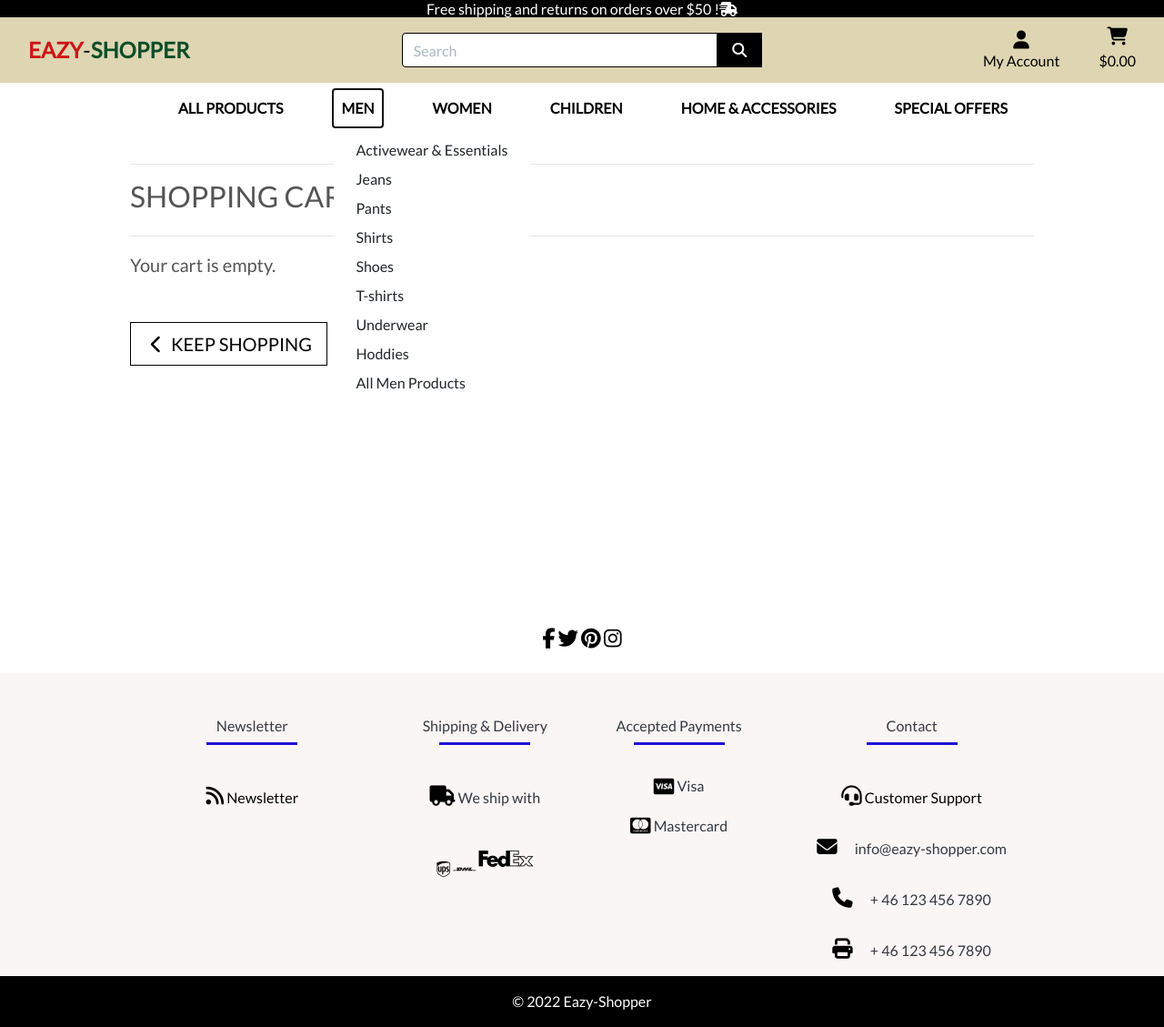
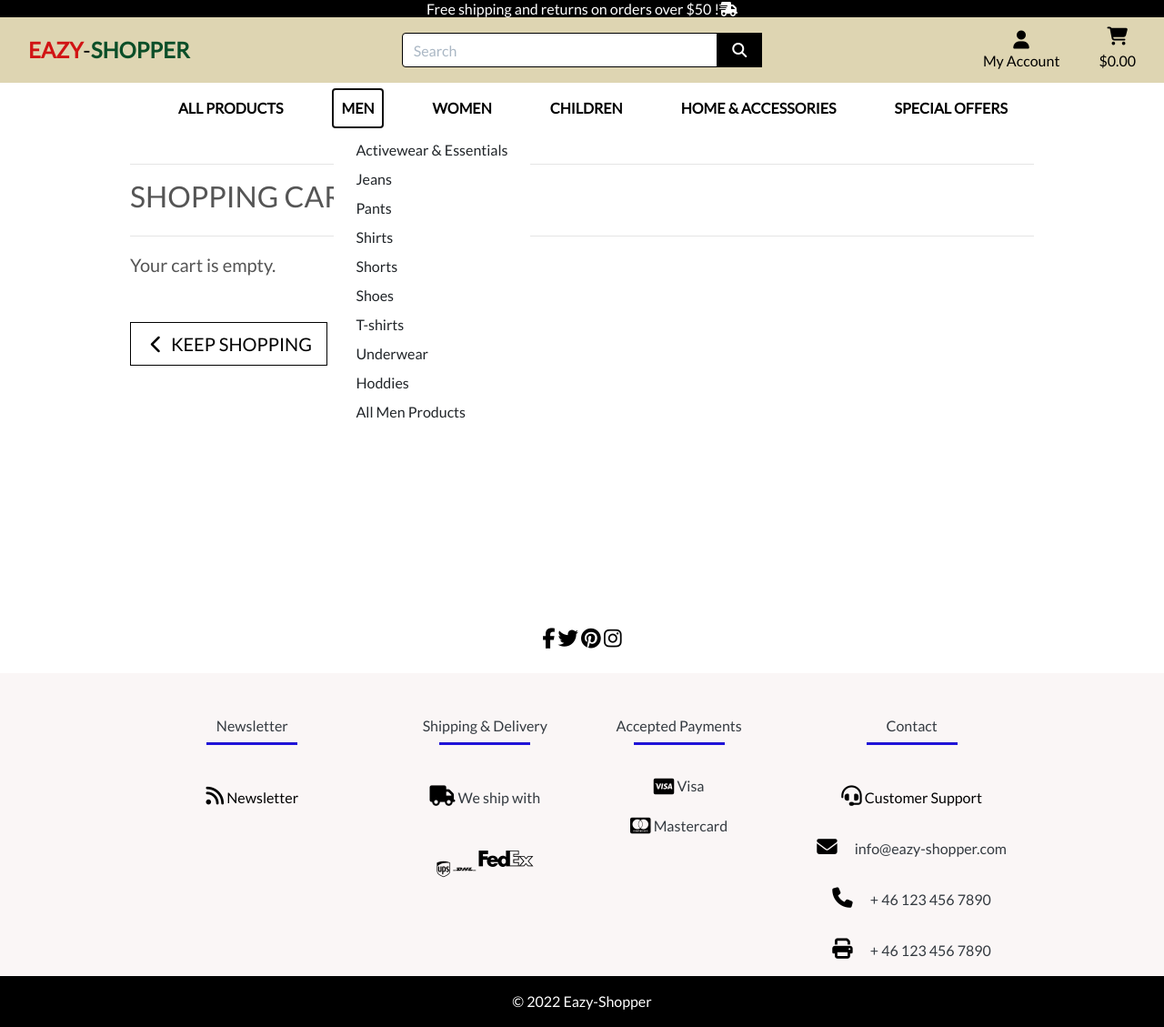
Before and after one commit to gullah26/eazy-shopper, a Django app: page /cart/ in a window 1280 px wide, after a click on "MEN". Shown: the whole page at 91% size. Run offline with Django 3.2, Linux system fonts and the light colour scheme; some libraries are stand-ins or nearby versions.

Commit message:
Product category sorting

```diff
--- a/templates/includes/main-nav.html
+++ b/templates/includes/main-nav.html
@@ -17,15 +17,16 @@
                 Men
             </a>
             <div class="dropdown-menu border-0" aria-labelledby="clothing-link">
-                <a href="{% url 'products' %}?category=activewear,essentials" class="dropdown-item">Activewear &amp; Essentials</a>
-                <a href="{% url 'products' %}?category=jeans" class="dropdown-item">Jeans</a>
-                <a href="{% url 'products' %}?category=pants" class="dropdown-item">Pants</a>
-                <a href="{% url 'products' %}?category=shirts" class="dropdown-item">Shirts</a>
+                <a href="{% url 'products' %}?category=men_activewear,men_essentials" class="dropdown-item">Activewear &amp; Essentials</a>
+                <a href="{% url 'products' %}?category=men_jeans" class="dropdown-item">Jeans</a>
+                <a href="{% url 'products' %}?category=men_pants" class="dropdown-item">Pants</a>
+                <a href="{% url 'products' %}?category=men_shirts" class="dropdown-item">Shirts</a>
+                <a href="{% url 'products' %}?category=men_shorts" class="dropdown-item">Shorts</a>
                 <a href="{% url 'products' %}?category=men_shoes" class="dropdown-item">Shoes</a>
-                <a href="{% url 'products' %}?category=t_shirts" class="dropdown-item">T-shirts</a>
-                <a href="{% url 'products' %}?category=under_wear" class="dropdown-item">Underwear</a>
+                <a href="{% url 'products' %}?category=men_t_shirts" class="dropdown-item">T-shirts</a>
+                <a href="{% url 'products' %}?category=men_underwear" class="dropdown-item">Underwear</a>
                 <a href="{% url 'products' %}?category=men_hoddie" class="dropdown-item">Hoddies</a>
-                <a href="{% url 'products' %}?category=activewear,essentials,jeans,pants,shirts,shoes" class="dropdown-item">All Men Products</a>
+                <a href="{% url 'products' %}?category=men_activewear,men_essentials,men_jeans,men_pants,men_shirts,men_shoes,men_t_shirts,men_underwear,men_hoddie,men_shorts" class="dropdown-item">All Men Products</a>
             </div>
         </li>
         <li class="nav-item dropdown">
@@ -34,12 +35,17 @@
             </a>
             <div class="dropdown-menu border-0" aria-labelledby="clothing-link">
                 <a href="{% url 'products' %}?category=women_activewear,women_essentials" class="dropdown-item">Activewear &amp; Essentials</a>
-                <a href="{% url 'products' %}?category=dresses" class="dropdown-item">Dresses</a>
+                <a href="{% url 'products' %}?category=women_dresses" class="dropdown-item">Dresses</a>
                 <a href="{% url 'products' %}?category=women_jeans" class="dropdown-item">Jeans</a>
                 <a href="{% url 'products' %}?category=women_shirts" class="dropdown-item">Shirts</a>
-                <a href="{% url 'products' %}?category=skirts" class="dropdown-item">Skirts</a>
+                <a href="{% url 'products' %}?category=women_skirts" class="dropdown-item">Skirts</a>
+                <a href="{% url 'products' %}?category=women_t_shirts" class="dropdown-item">T-shirts</a>
+                <a href="{% url 'products' %}?category=women_shorts" class="dropdown-item">Shorts</a>
                 <a href="{% url 'products' %}?category=women_shoes" class="dropdown-item">Shoes</a>
-                <a href="{% url 'products' %}?category=women_activewear,women_essentials,women_jeans,women_pants,women_shirts,skirts,women_shoes,dresses,women_shorts" class="dropdown-item">All Men Clothing</a>
+                <a href="{% url 'products' %}?category=women_underwear" class="dropdown-item">Underwear</a>
+
+                <a href="{% url 'products' %}?category=women_hoddie" class="dropdown-item">Hoddie</a>
+                <a href="{% url 'products' %}?category=women_activewear,women_essentials,women_jeans,women_pants,women_shirts,women_skirts,women_shoes,women_dresses,women_shorts,women_underwear,women_hoddie" class="dropdown-item">All Men Clothing</a>
             </div>
         </li>
         <li class="nav-item dropdown">
```
